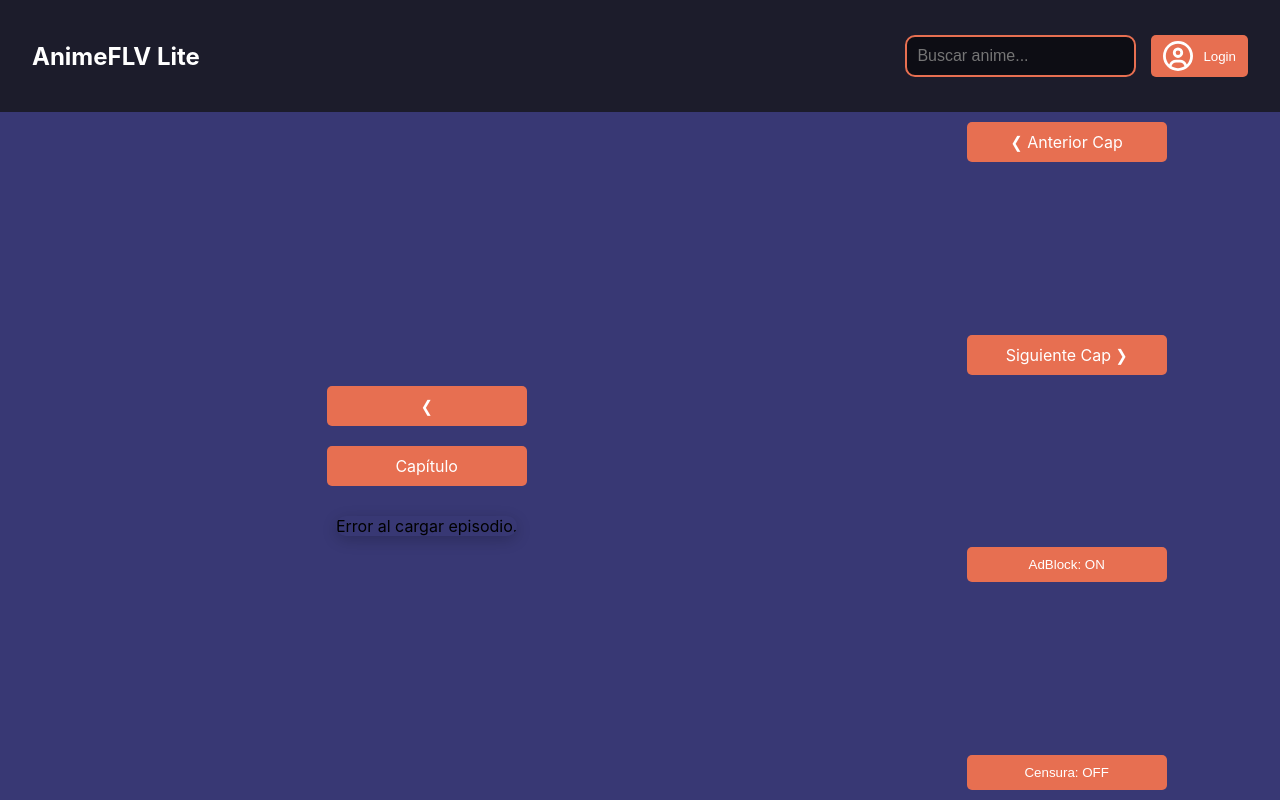
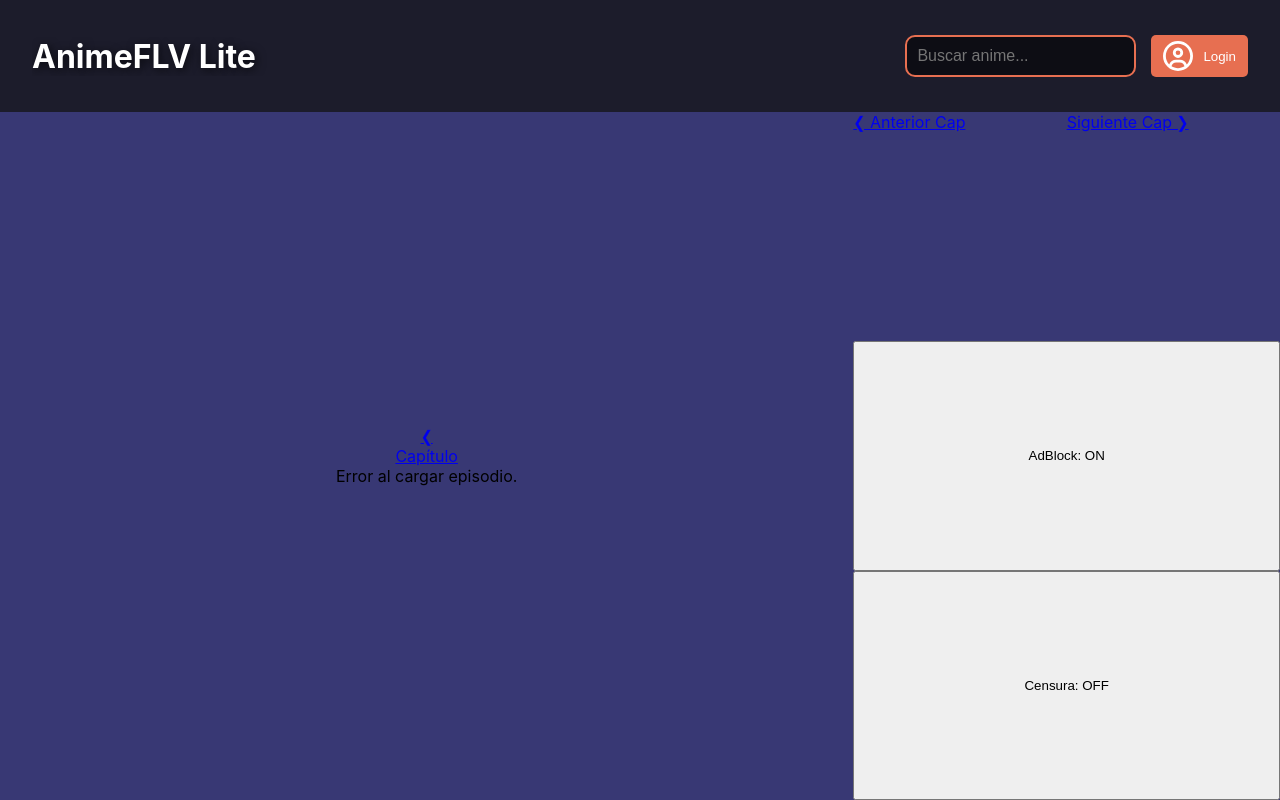
Before and after one commit to SantiagoCN69/Anime-FLV-LITE, a website: page ver.html in a window 1280 px wide. Drawn offline with Linux system fonts and the light colour scheme; no server answers.

Commit message:
boceto v2

```diff
--- a/styles/style_ver.css
+++ b/styles/style_ver.css
@@ -1,3 +1,12 @@
+h2 {
+  font-size: 2rem;
+  overflow: hidden;
+  text-overflow: ellipsis;
+  white-space: nowrap;
+  min-height: fit-content;
+  text-shadow: 2px 2px 10px #000a;
+}
+
 main {
   display: flex;
   height: calc(100dvh - 112px);
@@ -9,49 +18,39 @@ main {
 }
 
 main section {
-  display: flex;
-  flex-direction: column;
+
   background-color: #383874;
 }
 
 main section:nth-child(1) {
+  flex: 2;
+  display: flex;
+  flex-direction: column;
   align-items: center;
   justify-content: center;
-  flex: 2;
 }
 
-main section:nth-child(2) {
+
+.botones-reproductor {
   flex: 1;
-  align-items: center;
-  justify-content: space-between;
+  display: grid;
+  grid-template-columns: 1fr 1fr;
+  grid-template-rows: 1fr 1fr 1fr;
+  grid-template-areas:
+    "btn-anterior btn-siguiente"
+    "btn-anuncios btn-anuncios"
+    "btn-censura btn-censura";
 }
 
-/* Botones de navegación */
-.btn-volver, .btn-cap,
-.btn-anterior, .btn-siguiente,
-.btn-anuncios, .btn-censura {
-  margin: 10px 0;
-  padding: 10px 20px;
-  background-color: #e76f51;
-  color: white;
-  border: none;
-  border-radius: 5px;
-  text-decoration: none;
-  transition: background-color 0.3s ease, transform 0.2s;
-  text-align: center;
-  min-width: 200px;
+.btn-anterior {
+  grid-area: btn-anterior;
 }
-
-.btn-volver:hover, .btn-cap:hover,
-.btn-anterior:hover, .btn-siguiente:hover,
-.btn-anuncios:hover, .btn-censura:hover {
-  background-color: #ff8a6b;
-  transform: scale(1.05);
+.btn-siguiente {
+  grid-area: btn-siguiente;
 }
-
-.reproductor-container {
-  margin-top: 20px;
-  border-radius: 10px;
-  overflow: hidden;
-  box-shadow: 0 4px 15px rgba(0,0,0,0.2);
+.btn-anuncios {
+  grid-area: btn-anuncios;
 }
+.btn-censura {
+  grid-area: btn-censura;
+}
--- a/ver.html
+++ b/ver.html
@@ -32,7 +32,7 @@
     </div>
    </section>
 
-   <section>
+   <section class="botones-reproductor">
     <a href="#" id="btn-anterior-capitulo" class="btn-anterior">&#10094; Anterior Cap</a>
     <a href="#" id="btn-siguiente-capitulo" class="btn-siguiente">Siguiente Cap &#10095;</a>
     <button id="btn-bloquear-anuncios" class="btn-anuncios">AdBlock: ON</button>
```
